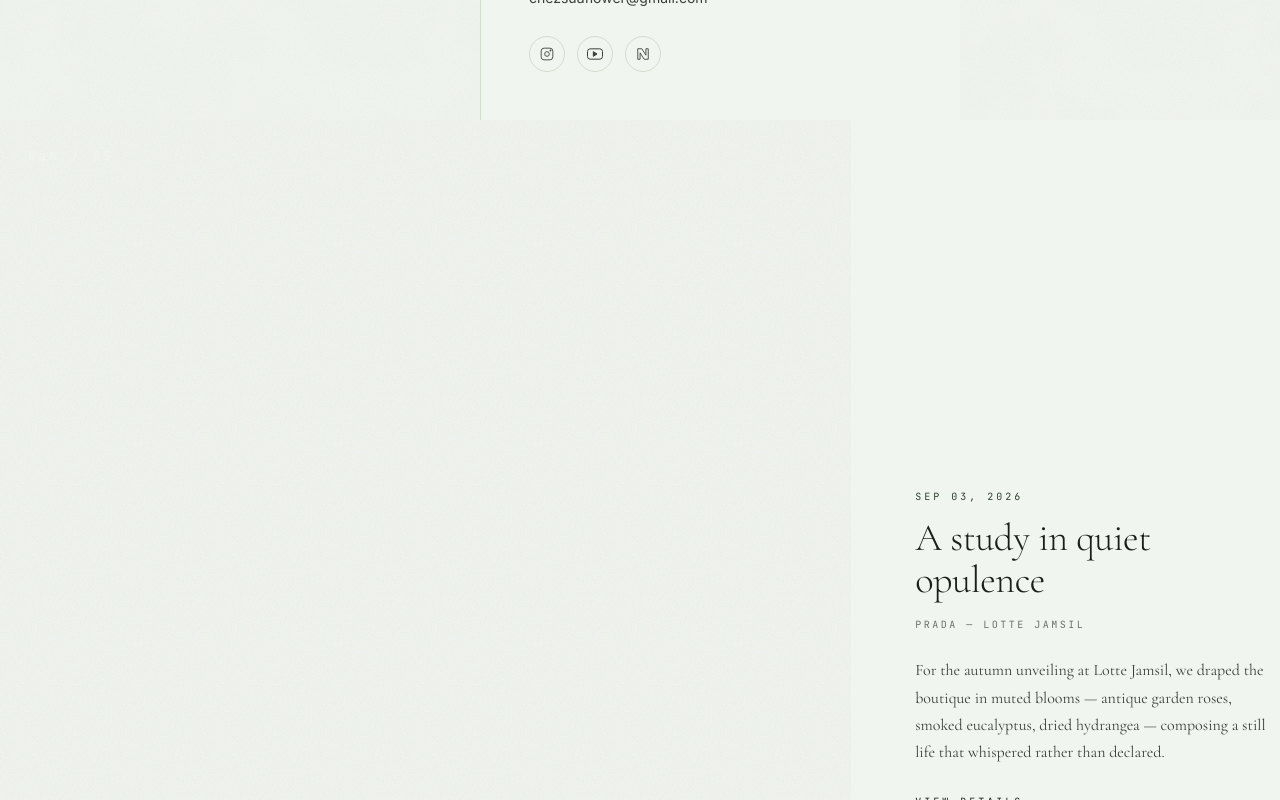
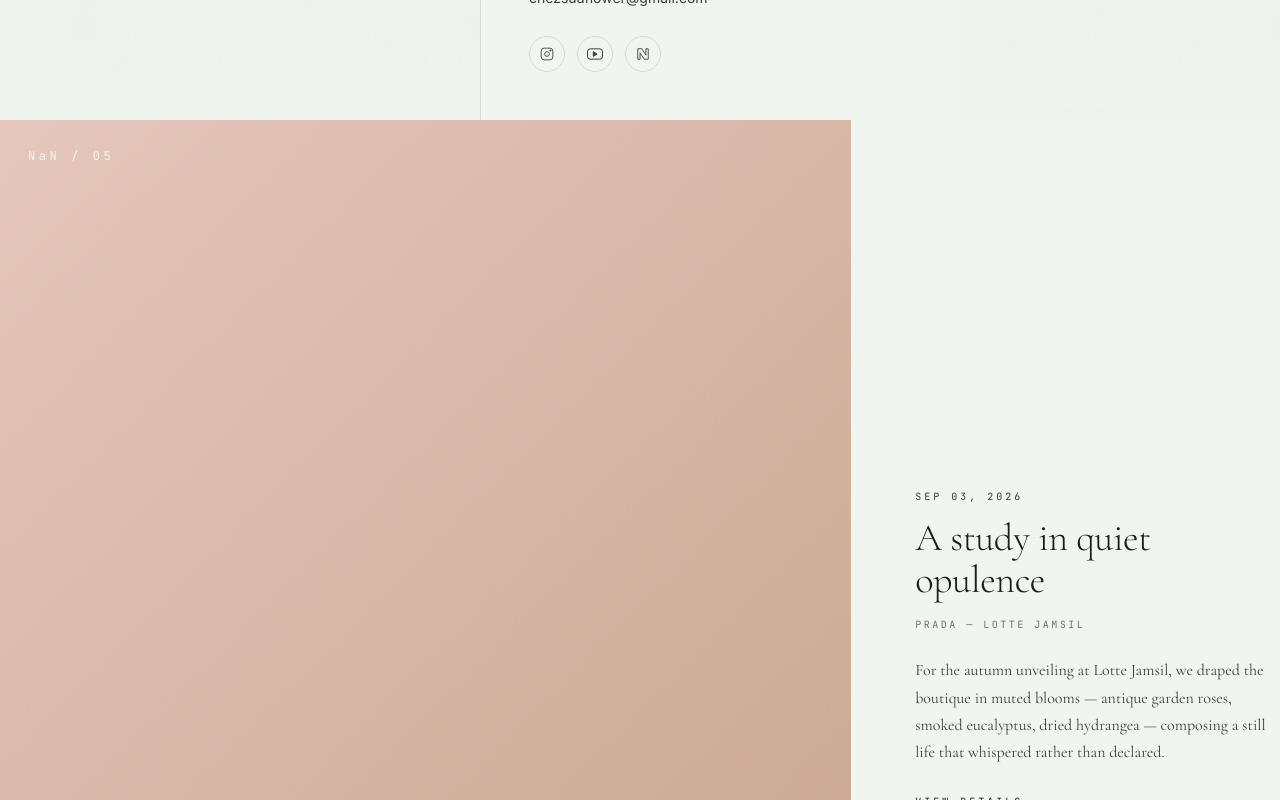
Before and after one commit to bnf9910/chezsua, a Next.js app: page /en in a window 1280 px wide. Shown: the part 680-1480 px from the top of the page. Built offline with nearby package versions, Linux system fonts and the light colour scheme; no server answers; the database is empty.

Commit message:
Fix gradient backgrounds with backgroundImage

```diff
--- a/src/components/home/MagazineArticle.tsx
+++ b/src/components/home/MagazineArticle.tsx
@@ -10,7 +10,7 @@ interface MagazineArticleProps {
   index: number;
 }
 
-// 인덱스에 따른 그라디언트 - 인라인 스타일로 강제 적용
+// 인덱스에 따른 그라디언트
 const GRADIENTS = [
   'linear-gradient(135deg, #E5C5BB 0%, #C4A089 100%)',
   'linear-gradient(135deg, #C4D0C0 0%, #8FA68C 100%)',
@@ -22,7 +22,7 @@ const GRADIENTS = [
 export function MagazineArticle({ lookbook, locale, reverse, index }: MagazineArticleProps) {
   const title = locale === 'ko' ? lookbook.title_ko : locale === 'zh' ? lookbook.title_zh : lookbook.title_en;
   const article = locale === 'ko' ? lookbook.article_ko : locale === 'zh' ? lookbook.article_zh : lookbook.article_en;
-  const gradient = GRADIENTS[index % GRADIENTS.length];
+  const gradient = GRADIENTS[index % GRADIENTS.length] || GRADIENTS[0];
 
   return (
     <article
@@ -34,7 +34,7 @@ export function MagazineArticle({ lookbook, locale, reverse, index }: MagazineAr
       <Link
         href={`/lookbooks/story/${lookbook.slug}`}
         className="block aspect-[4/5] overflow-hidden relative group lg:[direction:ltr]"
-        style={{ background: gradient }}
+        style={{ backgroundImage: gradient }}
       >
         {/* Subtle texture overlay */}
         <div
--- a/src/components/home/VideoArticle.tsx
+++ b/src/components/home/VideoArticle.tsx
@@ -19,7 +19,7 @@ const GRADIENTS = [
 export function VideoArticle({ lookbook, locale, reverse, index }: VideoArticleProps) {
   const title = locale === 'ko' ? lookbook.title_ko : locale === 'zh' ? lookbook.title_zh : lookbook.title_en;
   const article = locale === 'ko' ? lookbook.article_ko : locale === 'zh' ? lookbook.article_zh : lookbook.article_en;
-  const gradient = GRADIENTS[index % GRADIENTS.length];
+  const gradient = GRADIENTS[index % GRADIENTS.length] || GRADIENTS[0];
 
   return (
     <article
@@ -27,11 +27,10 @@ export function VideoArticle({ lookbook, locale, reverse, index }: VideoArticleP
         reverse ? 'lg:[direction:rtl]' : ''
       }`}
     >
-      {/* Video / Image - 70% */}
       <Link
         href={`/lookbooks/story/${lookbook.slug}`}
         className="block aspect-[16/9] overflow-hidden relative group lg:[direction:ltr]"
-        style={{ background: gradient }}
+        style={{ backgroundImage: gradient }}
       >
         <div
           className="absolute inset-0 opacity-30 mix-blend-overlay"
@@ -41,7 +40,6 @@ export function VideoArticle({ lookbook, locale, reverse, index }: VideoArticleP
           }}
         />
 
-        {/* Play button */}
         <div className="absolute inset-0 flex items-center justify-center">
           <div className="w-20 h-20 rounded-full bg-bg-primary/90 flex items-center justify-center group-hover:scale-110 transition-transform">
             <svg width="24" height="28" viewBox="0 0 24 28" fill="none">
@@ -59,7 +57,6 @@ export function VideoArticle({ lookbook, locale, reverse, index }: VideoArticleP
         </div>
       </Link>
 
-      {/* Text - 30% */}
       <div className="flex flex-col gap-3 lg:[direction:ltr]">
         <div className="text-mono text-[10px] tracking-[0.3em] uppercase text-accent-green">
           {formatDate(lookbook.publish_date, locale)}
--- a/src/components/lookbook/LookbookCard.tsx
+++ b/src/components/lookbook/LookbookCard.tsx
@@ -20,7 +20,7 @@ const GRADIENTS = [
 
 export function LookbookCard({ lookbook, locale, index = 0 }: LookbookCardProps) {
   const title = locale === 'ko' ? lookbook.title_ko : locale === 'zh' ? lookbook.title_zh : lookbook.title_en;
-  const gradient = GRADIENTS[index % GRADIENTS.length];
+  const gradient = GRADIENTS[index % GRADIENTS.length] || GRADIENTS[0];
 
   return (
     <Link
@@ -29,7 +29,7 @@ export function LookbookCard({ lookbook, locale, index = 0 }: LookbookCardProps)
     >
       <div
         className="aspect-[3/4] overflow-hidden relative mb-5"
-        style={{ background: gradient }}
+        style={{ backgroundImage: gradient }}
       >
         <div
           className="absolute inset-0 opacity-30 mix-blend-overlay"
```
